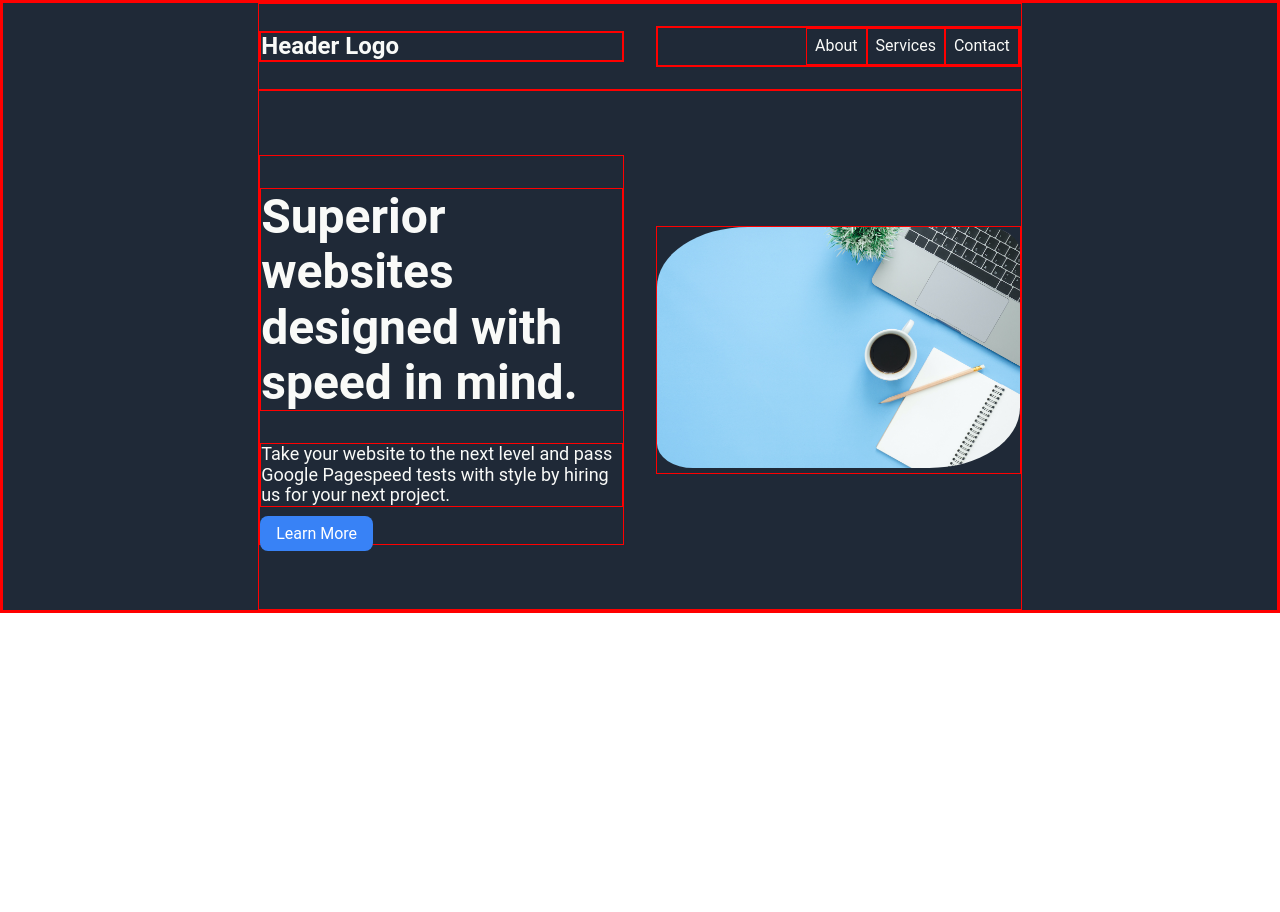
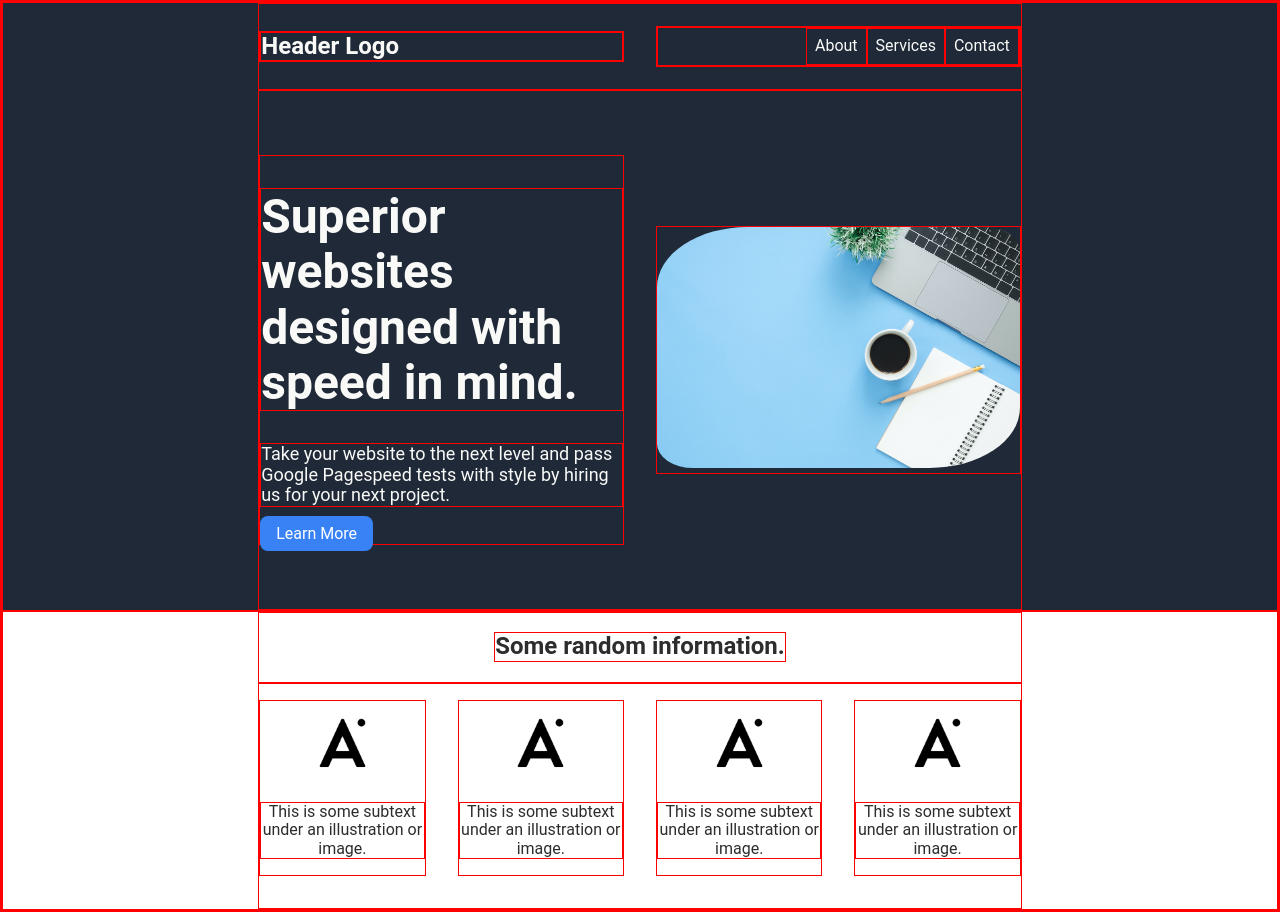
Before and after one commit to AndrewMichael1851/odin-landing-page, a plain HTML site: page index.html in a window 1280 px wide. Before the commit the page ends 800 px from the top, so only its background shows below. Drawn offline with Linux system fonts and the light colour scheme.

Commit message:
Finished first white section.

```diff
--- a/css/style.css
+++ b/css/style.css
@@ -49,6 +49,15 @@ li {
     padding: 0px 20%;
 }
 
+.hero-img {
+    border-radius: 25% 10%;
+}
+
+.section-white {
+    align-content: center;
+    padding: 0px 20%;
+}
+
 .header {
     display: flex;
     align-items: center;
@@ -90,6 +99,38 @@ li {
     flex: 1;
 }
 
+.section-white {
+    display: flex;
+    flex-direction: column;
+}
+
+.section-header,
+.section-cards {
+    display: flex;
+    flex-direction: row;
+    align-items: center;
+    justify-content: center;
+    flex: 1;
+    gap: 2em;
+}
+
+.section-cards {
+    padding: 1em 0em 2em 0em;
+}
+
+.card {
+    display: flex;
+    flex-direction: column;
+    align-items: center;
+    justify-content: center;
+    flex: 1;
+    text-align: center;
+}
+
+.card img {
+    max-width: 85px;
+}
+
 .button {
     background-color: var(--accent-color-blue);
     border: none;
@@ -100,10 +141,6 @@ li {
     border-radius: 8px;
 }
 
-.hero-img {
-    border-radius: 25% 10%;
-}
-
 .responsive-img {
     width: 100%;
     height: auto;
@@ -111,7 +148,8 @@ li {
 
 /* Mobile Styles */
 @media only screen and (max-width: 680px) {
-  .hero {
+  .hero,
+  .section-white {
     padding: 0em 1em;
   }
 }
--- a/index.html
+++ b/index.html
@@ -37,5 +37,28 @@
                 </div>
             </div>
         </div>
+        <div class="section-white">
+            <div class="section-header">
+                <h2>Some random information.</h2>
+            </div>
+            <div class="section-cards">
+                <div class="card">
+                    <img src="./img/andrew-favicon.png" alt="Placeholder." class="responsive-img">
+                    <p>This is some subtext under an illustration or image.</p>
+                </div>
+                <div class="card">
+                    <img src="./img/andrew-favicon.png" alt="Placeholder." class="responsive-img">
+                    <p>This is some subtext under an illustration or image.</p>
+                </div>
+                <div class="card">
+                    <img src="./img/andrew-favicon.png" alt="Placeholder." class="responsive-img">
+                    <p>This is some subtext under an illustration or image.</p>
+                </div>
+                <div class="card">
+                    <img src="./img/andrew-favicon.png" alt="Placeholder." class="responsive-img">
+                    <p>This is some subtext under an illustration or image.</p>
+                </div>
+            </div>
+        </div>
     </body>
 </html>
```
